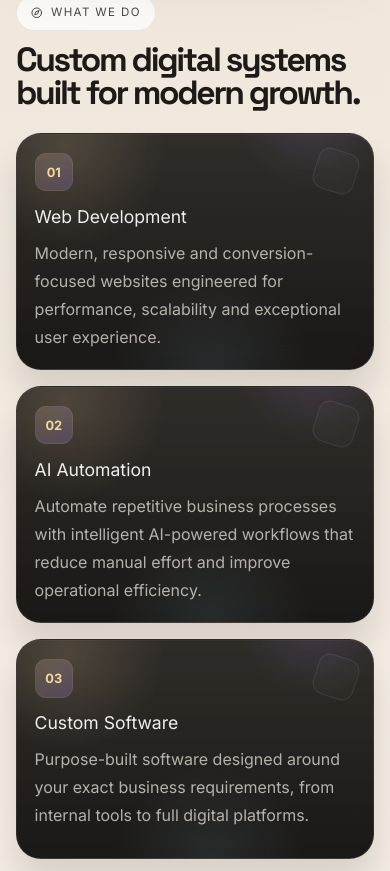
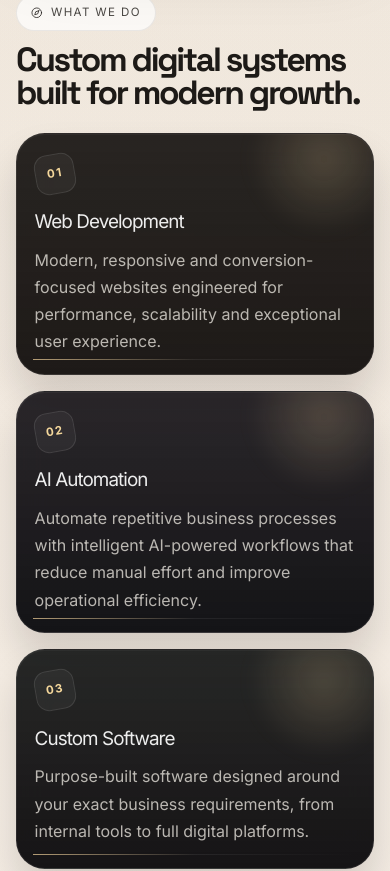
Before and after one commit to vaseenalabs-svg/vaseenalabs-website, a Next.js app: page / in a window 390 px wide. Shown: the part 2910-3781 px from the top of the page. Built offline with nearby package versions, Linux system fonts and the light colour scheme.

Commit message:
Update global.css file

```diff
--- a/src/app/globals.css
+++ b/src/app/globals.css
@@ -1162,43 +1162,48 @@ header {
   position: relative;
   overflow: hidden;
   min-height: 220px;
-  padding: 1.2rem 1.1rem 1.15rem;
-  border-radius: 1.55rem;
+  padding: 1.25rem 1.1rem 1.15rem;
+  border-radius: 1.8rem;
   border: 1px solid rgba(255,255,255,0.08);
-  background: linear-gradient(180deg, rgba(31,28,25,0.92), rgba(16,15,14,0.96));
-  box-shadow: inset 0 1px 0 rgba(255,255,255,0.04), 0 24px 32px rgba(17,15,13,0.12);
+  background: linear-gradient(180deg, rgba(18,15,13,0.9), rgba(25,21,19,0.98));
+  box-shadow: inset 0 1px 0 rgba(255,255,255,0.04), 0 24px 38px rgba(12,10,9,0.14);
   transition: transform 0.25s ease, border-color 0.25s ease, box-shadow 0.25s ease;
 }
 
 .capability-card::before {
   content: '';
   position: absolute;
-  inset: -18% auto auto -8%;
-  width: 120%;
-  height: 120%;
-  background: radial-gradient(circle at 18% 20%, rgba(244, 212, 157, 0.16), transparent 24%),
-    radial-gradient(circle at 76% 8%, rgba(169, 139, 245, 0.15), transparent 18%),
-    radial-gradient(circle at 52% 100%, rgba(142, 183, 200, 0.12), transparent 28%);
+  inset: -25% -10% auto auto;
+  width: 170px;
+  height: 170px;
+  background: radial-gradient(circle, rgba(244, 212, 157, 0.2), transparent 62%);
+  filter: blur(10px);
   pointer-events: none;
 }
 
 .capability-card::after {
   content: '';
   position: absolute;
+  left: 1rem;
   right: 1rem;
-  top: 1rem;
-  width: 42px;
-  height: 42px;
-  border-radius: 12px;
-  border: 1px solid rgba(255,255,255,0.08);
-  background: rgba(255,255,255,0.02);
-  transform: rotate(18deg);
+  bottom: 0.85rem;
+  height: 1px;
+  background: linear-gradient(90deg, rgba(244,212,157,0.78), rgba(255,255,255,0.08), transparent);
+  opacity: 0.9;
+}
+
+.capability-card:nth-child(2n) {
+  background: linear-gradient(180deg, rgba(20,17,22,0.9), rgba(15,15,18,0.98));
+}
+
+.capability-card:nth-child(3n) {
+  background: linear-gradient(180deg, rgba(16,18,18,0.9), rgba(17,15,17,0.98));
 }
 
 .capability-card:hover {
-  transform: translateY(-3px);
-  border-color: rgba(244, 212, 157, 0.26);
-  box-shadow: inset 0 1px 0 rgba(255,255,255,0.06), 0 24px 38px rgba(17,15,13,0.18);
+  transform: translateY(-4px) scale(1.01);
+  border-color: rgba(244, 212, 157, 0.34);
+  box-shadow: inset 0 1px 0 rgba(255,255,255,0.06), 0 28px 44px rgba(12,10,9,0.2);
 }
 
 .capability-number {
@@ -1207,30 +1212,34 @@ header {
   display: inline-flex;
   align-items: center;
   justify-content: center;
-  margin-bottom: 0.8rem;
-  width: 2.4rem;
-  height: 2.4rem;
-  border-radius: 0.7rem;
-  background: linear-gradient(135deg, rgba(245, 216, 156, 0.18), rgba(169, 139, 245, 0.22));
-  border: 1px solid rgba(255, 255, 255, 0.06);
+  margin-bottom: 0.9rem;
+  width: 2.5rem;
+  height: 2.5rem;
+  border-radius: 0.8rem;
+  background: rgba(255,255,255,0.04);
+  border: 1px solid rgba(255,255,255,0.1);
   color: #f5d89c;
-  font-size: 0.8rem;
+  font-size: 0.72rem;
   font-weight: 700;
+  letter-spacing: 0.12em;
+  text-transform: uppercase;
+  transform: rotate(-10deg);
 }
 
 .capability-card h3 {
   position: relative;
   z-index: 1;
-  margin: 0 0 0.5rem;
-  font-size: 1.1rem;
+  margin: 0 0 0.65rem;
+  font-size: 1.18rem;
+  letter-spacing: -0.05em;
 }
 
 .capability-card p {
   position: relative;
   z-index: 1;
   margin: 0;
-  color: rgba(243, 239, 231, 0.7);
-  line-height: 1.75;
+  color: rgba(243, 239, 231, 0.74);
+  line-height: 1.7;
 }
 
 .flow-section {
@@ -1438,19 +1447,33 @@ header {
   display: flex;
   flex-direction: column;
   gap: 0;
-  border-radius: 1.8rem;
+  border-radius: 1.9rem;
   overflow: hidden;
   min-height: 540px;
+  border: 1px solid rgba(255,255,255,0.09);
+  background: linear-gradient(180deg, rgba(19,16,14,0.96), rgba(26,22,20,0.96));
+  box-shadow: 0 26px 54px rgba(14,12,10,0.14);
+  transition: transform 0.25s ease, border-color 0.25s ease, box-shadow 0.25s ease;
+  position: relative;
+}
+
+.case-card::before {
+  content: '';
+  position: absolute;
+  inset: 1rem 1rem auto auto;
+  width: 98px;
+  height: 98px;
+  border-radius: 28px;
   border: 1px solid rgba(255,255,255,0.08);
-  background: linear-gradient(180deg, rgba(18,16,14,0.97), rgba(24,22,20,0.95));
-  box-shadow: 0 26px 48px rgba(14,12,10,0.12);
-  transition: transform 0.25s ease, border-color 0.25s ease, box-shadow 0.25s ease;
+  background: rgba(255,255,255,0.02);
+  transform: rotate(24deg);
+  pointer-events: none;
 }
 
 .case-card:hover {
-  transform: translateY(-4px);
-  border-color: rgba(244, 212, 157, 0.28);
-  box-shadow: 0 30px 52px rgba(14,12,10,0.16);
+  transform: translateY(-4px) rotateX(1deg);
+  border-color: rgba(244, 212, 157, 0.32);
+  box-shadow: 0 32px 56px rgba(14,12,10,0.18);
 }
 
 .case-card-visual {
@@ -1459,17 +1482,28 @@ header {
   align-items: flex-end;
   justify-content: space-between;
   min-height: 220px;
-  padding: 1.2rem 1.15rem 1.25rem;
+  padding: 1.25rem 1.15rem 1.3rem;
   background-blend-mode: screen, normal, normal;
-  box-shadow: inset 0 -60px 90px rgba(0,0,0,0.32);
+  box-shadow: inset 0 -72px 100px rgba(0,0,0,0.34);
   isolation: isolate;
+  border-bottom: 1px solid rgba(255,255,255,0.08);
 }
 
 .case-card-visual::before {
   content: '';
   position: absolute;
   inset: 0;
-  background: linear-gradient(180deg, rgba(0,0,0,0.08), rgba(0,0,0,0.46));
+  background: linear-gradient(180deg, rgba(0,0,0,0.08), rgba(0,0,0,0.54));
+}
+
+.case-card-visual::after {
+  content: '';
+  position: absolute;
+  left: 1rem;
+  right: 1rem;
+  bottom: 0;
+  height: 1px;
+  background: linear-gradient(90deg, rgba(244,212,157,0.8), transparent 50%);
 }
 
 .case-type,
@@ -1481,31 +1515,34 @@ header {
 .case-type {
   display: inline-flex;
   align-items: center;
-  padding: 0.48rem 0.75rem;
-  border-radius: 999px;
-  background: rgba(15, 13, 11, 0.34);
-  border: 1px solid rgba(255,255,255,0.18);
+  padding: 0.48rem 0.7rem;
+  border-radius: 999px;
+  background: rgba(0,0,0,0.34);
+  border: 1px solid rgba(255,255,255,0.16);
   backdrop-filter: blur(10px);
   font-size: 0.64rem;
   letter-spacing: 0.09em;
   text-transform: uppercase;
-  color: rgba(255,255,255,0.9);
+  color: rgba(255,255,255,0.92);
 }
 
 .case-card-visual strong {
-  font-size: clamp(2.1rem, 3vw, 3.4rem);
-  line-height: 1;
+  display: inline-block;
+  margin-left: auto;
+  font-size: clamp(2.2rem, 3vw, 3.6rem);
+  line-height: 0.88;
   letter-spacing: -0.08em;
   font-family: 'Space Grotesk', 'Inter', sans-serif;
-  color: rgba(255,255,255,0.94);
+  color: rgba(255,255,255,0.96);
+  text-shadow: 0 16px 30px rgba(0,0,0,0.3);
 }
 
 .case-card-body {
   display: flex;
   flex: 1;
   flex-direction: column;
-  padding: 1.25rem 1.15rem 1.1rem;
-  background: linear-gradient(180deg, rgba(22,18,15,0.5), rgba(18,17,15,0.8));
+  padding: 1.3rem 1.2rem 1.2rem;
+  background: linear-gradient(180deg, rgba(27,22,18,0.72), rgba(18,17,15,0.9));
 }
 
 .case-card-body small {
@@ -1517,9 +1554,9 @@ header {
 
 .case-card-body h3 {
   margin: 0.8rem 0 0.6rem;
-  font-size: clamp(1.55rem, 2vw, 2.25rem);
-  line-height: 1.08;
-  letter-spacing: -0.05em;
+  font-size: clamp(1.7rem, 2vw, 2.3rem);
+  line-height: 1.03;
+  letter-spacing: -0.06em;
   font-family: 'Space Grotesk', 'Inter', sans-serif;
 }
 
@@ -1539,12 +1576,12 @@ header {
 .case-tags span {
   display: inline-flex;
   align-items: center;
-  padding: 0.45rem 0.7rem;
-  border-radius: 999px;
-  background: rgba(255, 255, 255, 0.04);
+  padding: 0.42rem 0.68rem;
+  border-radius: 999px;
+  background: rgba(255,255,255,0.04);
   border: 1px solid rgba(255,255,255,0.08);
-  color: rgba(243, 239, 231, 0.78);
-  font-size: 0.7rem;
+  color: rgba(243,239,231,0.78);
+  font-size: 0.68rem;
   letter-spacing: 0.06em;
   text-transform: uppercase;
 }
@@ -1554,9 +1591,9 @@ header {
   display: flex;
   align-items: center;
   justify-content: space-between;
-  padding-top: 1rem;
+  padding-top: 1.1rem;
   border-top: 1px solid rgba(255,255,255,0.08);
-  color: rgba(255,255,255,0.9);
+  color: rgba(255,255,255,0.92);
   font-weight: 600;
   letter-spacing: 0.04em;
   text-decoration: none;
@@ -1603,24 +1640,23 @@ header {
   flex-direction: column;
   justify-content: space-between;
   min-height: 220px;
-  padding: 1.45rem 1.25rem 1.2rem;
-  background: linear-gradient(180deg, rgba(35,31,27,0.88), rgba(31,27,24,0.96));
+  padding: 1.5rem 1.25rem 1.2rem;
+  background: linear-gradient(180deg, rgba(35,31,27,0.9), rgba(27,24,22,0.98));
   border: 1px solid rgba(255,255,255,0.08);
-  border-radius: 1.7rem;
+  border-radius: 1.8rem;
   box-shadow: 0 22px 40px rgba(25,20,16,0.12);
   overflow: hidden;
 }
 
 .testimonial-card::before {
-  content: '';
-  position: absolute;
-  right: 1.05rem;
-  bottom: 1rem;
-  width: 120px;
-  height: 120px;
-  border-radius: 50%;
-  background: radial-gradient(circle, rgba(244,212,157,0.12), transparent 65%);
-  pointer-events: none;
+  content: '“';
+  position: absolute;
+  right: 1.2rem;
+  top: 0.8rem;
+  font-size: 5rem;
+  line-height: 1;
+  font-family: 'Space Grotesk', 'Inter', sans-serif;
+  color: rgba(244,212,157,0.14);
 }
 
 .testimonial-card::after {
@@ -1628,7 +1664,7 @@ header {
   position: absolute;
   left: 1rem;
   top: 1rem;
-  width: 56px;
+  width: 52px;
   height: 1px;
   background: linear-gradient(90deg, rgba(244,212,157,0.8), transparent);
 }
@@ -1637,8 +1673,8 @@ header {
   position: relative;
   z-index: 1;
   margin: 0;
-  color: rgba(255, 255, 255, 0.9);
-  line-height: 1.5;
+  color: rgba(255, 255, 255, 0.92);
+  line-height: 1.45;
   font-size: clamp(1.15rem, 1.8vw, 2rem);
   letter-spacing: -0.04em;
 }
@@ -1647,7 +1683,7 @@ header {
   position: relative;
   z-index: 1;
   display: block;
-  margin-top: 1.2rem;
+  margin-top: 1.1rem;
   color: rgba(243, 215, 160, 0.95);
   letter-spacing: 0.12em;
   text-transform: uppercase;
@@ -1665,8 +1701,8 @@ header {
   overflow: hidden;
   min-height: 220px;
   padding: 1.4rem 1.2rem 1.1rem;
-  border-radius: 1.8rem;
-  background: linear-gradient(180deg, rgba(31,28,25,0.9), rgba(19,17,15,0.95));
+  border-radius: 1.9rem;
+  background: linear-gradient(180deg, rgba(31,28,25,0.92), rgba(19,17,15,0.96));
   border: 1px solid rgba(255,255,255,0.08);
   box-shadow: inset 0 1px 0 rgba(255,255,255,0.04), 0 24px 32px rgba(14,11,9,0.08);
 }
@@ -1678,18 +1714,18 @@ header {
   width: 100%;
   height: 100%;
   background: radial-gradient(circle at 18% 18%, rgba(244,212,157,0.18), transparent 26%),
-    radial-gradient(circle at 80% 30%, rgba(169,139,245,0.12), transparent 20%);
+    radial-gradient(circle at 78% 28%, rgba(169,139,245,0.12), transparent 20%);
   pointer-events: none;
 }
 
 .detail-box::after {
   content: '';
   position: absolute;
-  right: 1rem;
+  right: 1.1rem;
   top: 1rem;
-  width: 64px;
-  height: 64px;
-  border-radius: 18px;
+  width: 68px;
+  height: 68px;
+  border-radius: 20px;
   border: 1px solid rgba(255,255,255,0.08);
   background: rgba(255,255,255,0.02);
   transform: rotate(25deg);
@@ -1698,8 +1734,8 @@ header {
 .detail-box svg {
   position: relative;
   z-index: 1;
-  width: 1.6rem;
-  height: 1.6rem;
+  width: 1.7rem;
+  height: 1.7rem;
   color: #f5d89c;
 }
 
@@ -1707,7 +1743,7 @@ header {
   position: relative;
   z-index: 1;
   margin: 0.9rem 0 0.5rem;
-  font-size: 1.3rem;
+  font-size: 1.34rem;
   letter-spacing: -0.04em;
 }
 
@@ -1715,7 +1751,7 @@ header {
   position: relative;
   z-index: 1;
   margin: 0;
-  color: rgba(243, 239, 231, 0.7);
+  color: rgba(243, 239, 231, 0.72);
   line-height: 1.75;
 }
 
@@ -1728,11 +1764,11 @@ header {
 .process-card {
   position: relative;
   min-height: 210px;
-  padding: 1.25rem 1.1rem 1rem;
-  border-radius: 1.65rem;
+  padding: 1.2rem 1.1rem 1rem;
+  border-radius: 1.8rem;
   overflow: hidden;
   border: 1px solid rgba(255,255,255,0.08);
-  background: linear-gradient(180deg, rgba(18,17,15,0.92), rgba(28,24,20,0.96));
+  background: linear-gradient(180deg, rgba(18,17,15,0.94), rgba(28,24,20,0.98));
   box-shadow: inset 0 1px 0 rgba(255,255,255,0.04), 0 18px 28px rgba(14,12,10,0.08);
 }
 
@@ -1740,7 +1776,7 @@ header {
   content: '';
   position: absolute;
   inset: 0;
-  background: linear-gradient(135deg, rgba(248, 215, 160, 0.09), rgba(169, 139, 245, 0.08), transparent 58%);
+  background: linear-gradient(135deg, rgba(248, 215, 160, 0.09), rgba(169, 139, 245, 0.08), transparent 60%);
   pointer-events: none;
 }
 
@@ -1749,12 +1785,12 @@ header {
   position: absolute;
   right: 1rem;
   top: 1rem;
-  width: 46px;
-  height: 46px;
+  width: 48px;
+  height: 48px;
   border-radius: 16px;
   border: 1px solid rgba(244,212,157,0.18);
   background: rgba(255,255,255,0.02);
-  transform: rotate(22deg);
+  transform: rotate(24deg);
 }
 
 .process-card span,
@@ -1771,17 +1807,21 @@ header {
   letter-spacing: 0.12em;
   text-transform: uppercase;
   margin-bottom: 1rem;
+  padding: 0.34rem 0.58rem;
+  border-radius: 999px;
+  border: 1px solid rgba(255,255,255,0.08);
+  background: rgba(255,255,255,0.03);
 }
 
 .process-card h3 {
   margin: 0 0 0.7rem;
-  font-size: 1.25rem;
+  font-size: 1.26rem;
   letter-spacing: -0.04em;
 }
 
 .process-card p {
   margin: 0;
-  color: rgba(243, 239, 231, 0.7);
+  color: rgba(243, 239, 231, 0.72);
   line-height: 1.7;
 }
 
```
